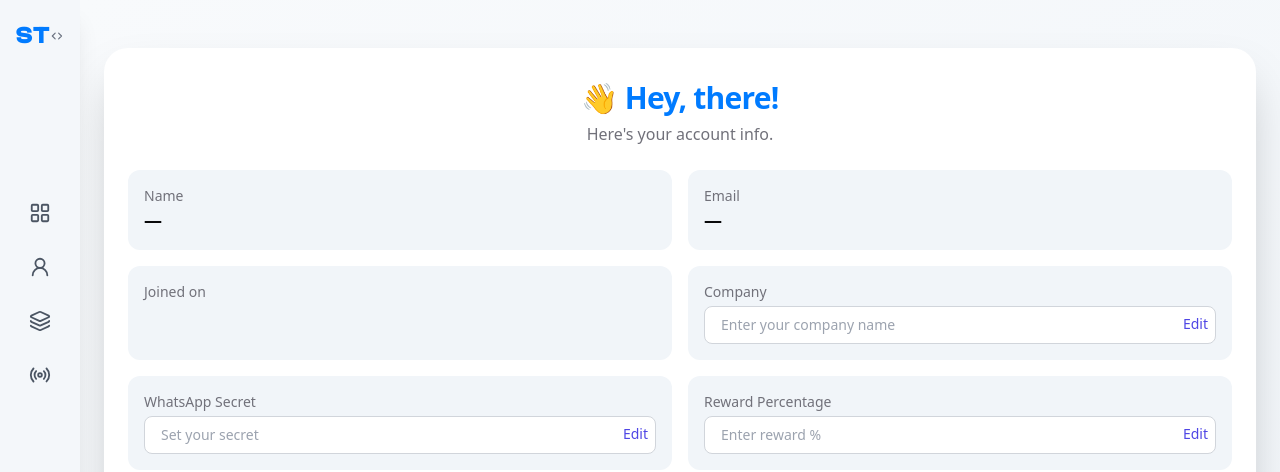
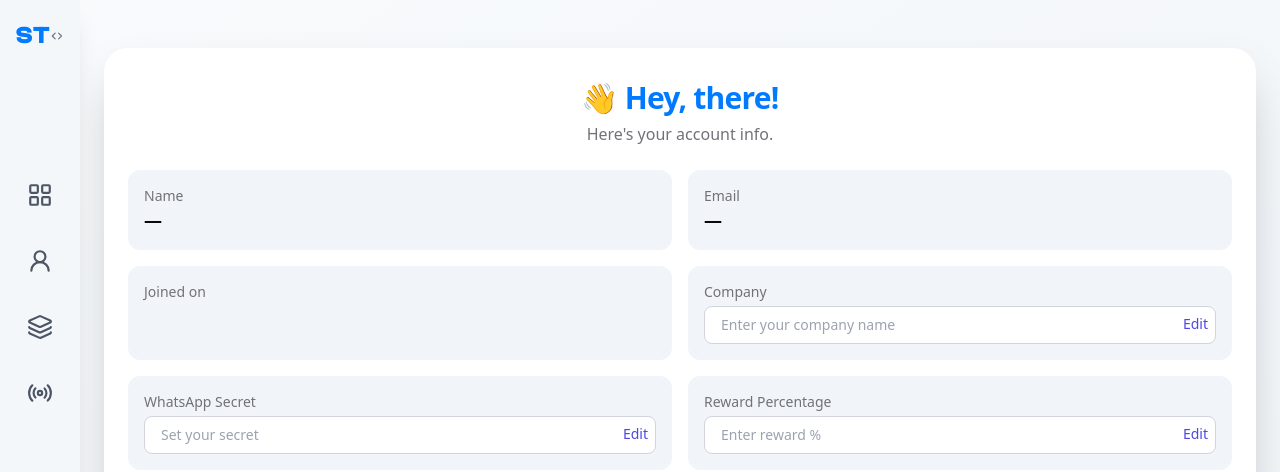
Before and after one commit to Tic-Tech-Toe/oms, a Next.js app: page /orders/account in a window 1280 px wide. Shown: the top 472 px of the page. Built offline with nearby package versions, Linux system fonts and the light colour scheme; no server answers.

Commit message:
UI - squared sidebar icon

```diff
--- a/components/Sidebar.tsx
+++ b/components/Sidebar.tsx
@@ -67,15 +67,15 @@ const Sidebar = React.memo(() => {
             <div
               key={item.name}
               onClick={() => router.push(item.path)}
-              className={`group flex items-center gap-4 cursor-pointer py-3 px-4 rounded-xl transition-all duration-200 ${
+              className={`group flex items-center gap-4 cursor-pointer p-4 rounded-xl transition-all duration-200 ${
                 isActive
                   ? "bg-gradient-to-r from-indigo-500 to-purple-600 text-white shadow-md"
                   : "hover:bg-gray-100 dark:hover:bg-gray-800"
               } ${isCollapsed ? "justify-center" : ""}`}
             >
               <item.icon
-                size={22}
-                className={`${
+                size={26}
+                className={` ${
                   isActive
                     ? "text-white"
                     : "text-gray-600 group-hover:text-indigo-600"
```
